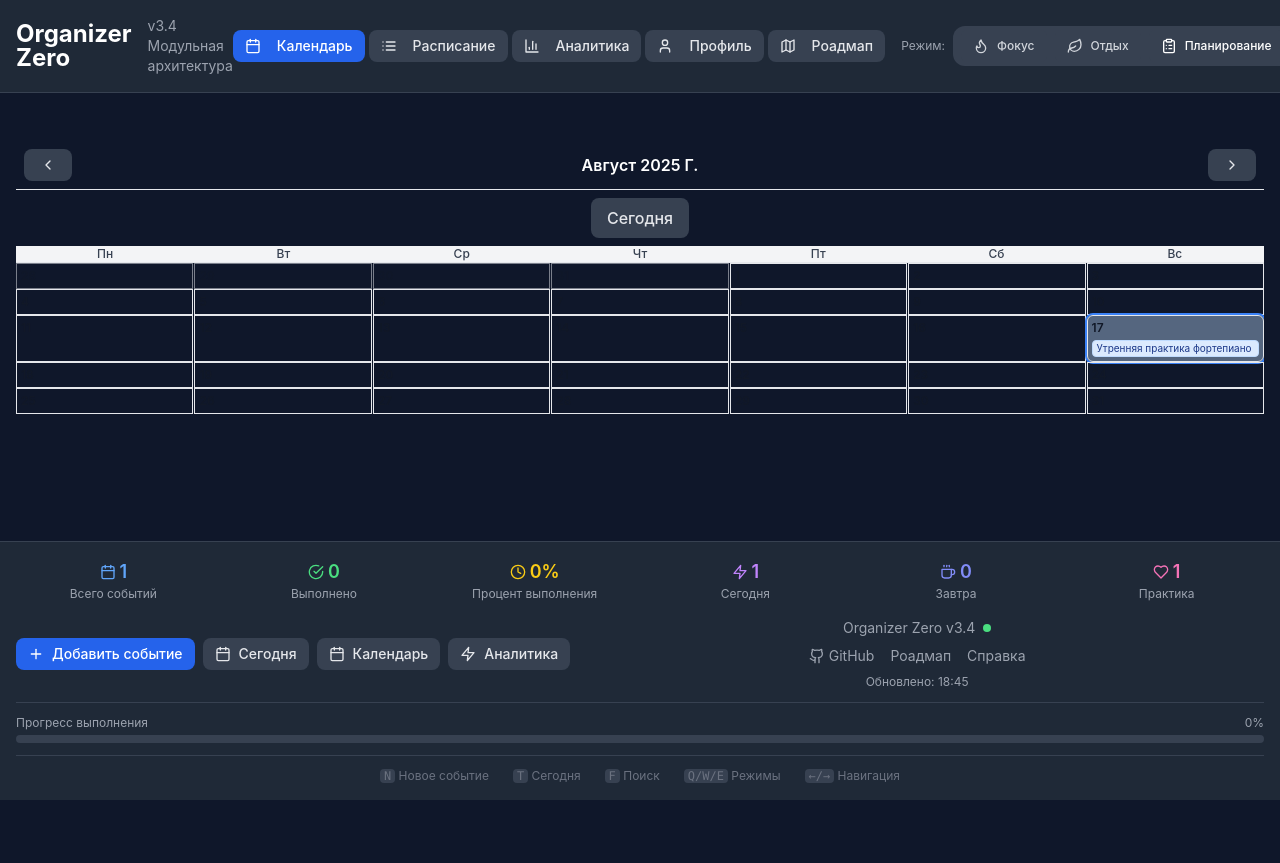
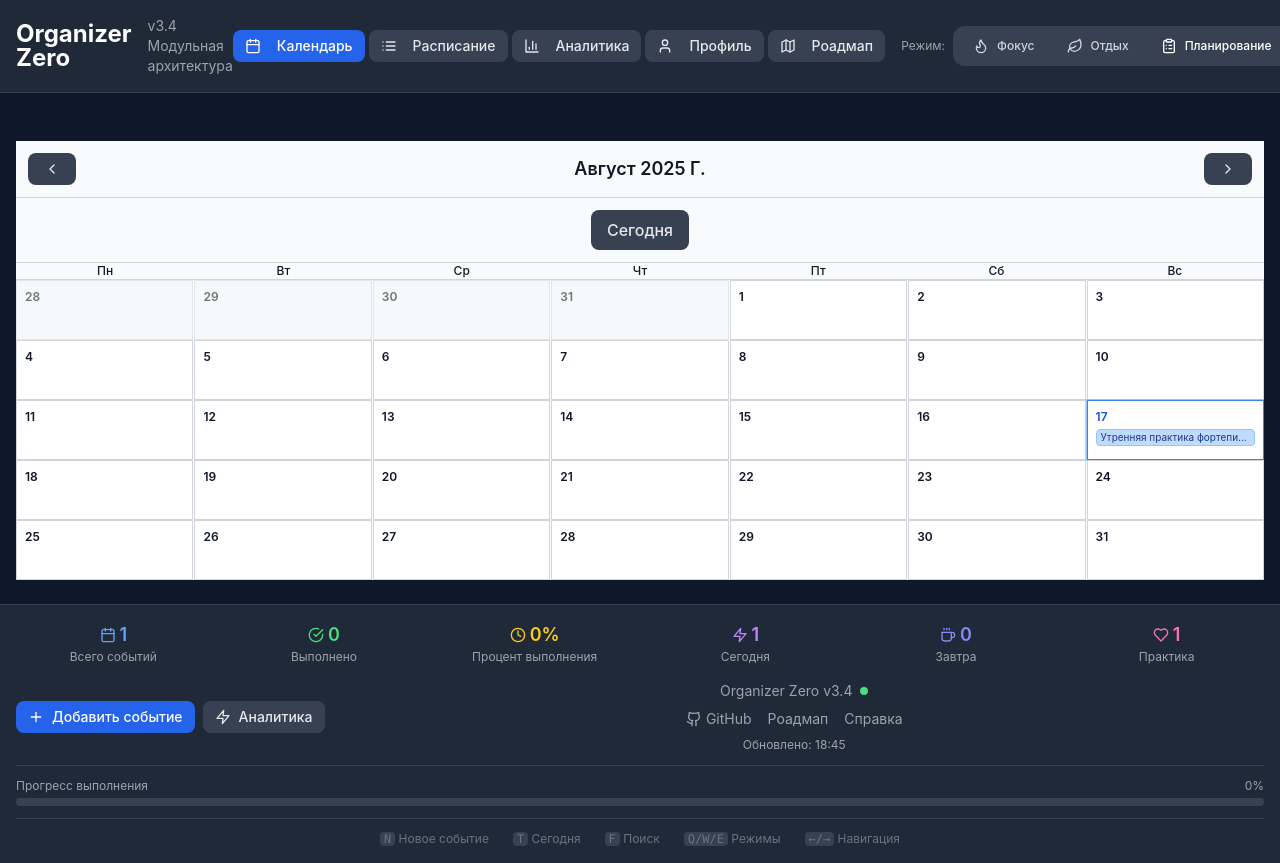
Before and after one commit to Fiddler1996/releaseFinal, a React (Vite) app in the folder organizer-zero/: page / in a window 1280 px wide. Before the commit the page ends 800 px from the top, so only its background shows below. Built offline with nearby package versions, Linux system fonts and the light colour scheme.

Commit message:
Refactor calendar and theme components, improve dark mode and UI styling
Co-authored-by: philippov.al <philippov.al@yandex.ru>

```diff
--- a/organizer-zero/src/components/layout/Footer.tsx
+++ b/organizer-zero/src/components/layout/Footer.tsx
@@ -10,7 +10,7 @@ import {
   Coffee,
   Github
 } from 'lucide-react';
-import { useAnalytics, useTimeBlocks, useCalendar, useNavigation } from '../../store/hooks';
+import { useAnalytics, useTimeBlocks, useNavigation } from '../../store/hooks';
 import { Button } from '../ui';
 import { formatNumber, formatPercent } from '../../utils/formatters';
 
@@ -20,7 +20,6 @@ import { formatNumber, formatPercent } from '../../utils/formatters';
 export const Footer: React.FC = () => {
   const analytics = useAnalytics();
   const { addTimeBlock, loading } = useTimeBlocks();
-  const { goToToday } = useCalendar();
   const { setActiveView } = useNavigation();
 
   const handleQuickAdd = () => {
@@ -36,15 +35,6 @@ export const Footer: React.FC = () => {
       type: 'personal',
       priority: 'medium'
     });
-  };
-
-  const handleTodayClick = () => {
-    setActiveView('calendar');
-    goToToday();
-  };
-
-  const handleCalendarClick = () => {
-    setActiveView('calendar');
   };
 
   const handleAnalyticsClick = () => {
@@ -121,26 +111,6 @@ export const Footer: React.FC = () => {
               aria-label="Быстро добавить событие"
             >
               <span className="hidden sm:inline">Добавить событие</span>
-            </Button>
-
-            <Button
-              variant="secondary"
-              size="sm"
-              onClick={handleTodayClick}
-              icon={Calendar}
-              aria-label="Перейти к сегодняшнему дню в календаре"
-            >
-              <span className="hidden sm:inline">Сегодня</span>
-            </Button>
-
-            <Button
-              variant="secondary"
-              size="sm"
-              onClick={handleCalendarClick}
-              icon={Calendar}
-              aria-label="Открыть календарь"
-            >
-              <span className="hidden md:inline">Календарь</span>
             </Button>
 
             <Button
--- a/organizer-zero/src/components/layout/Header.tsx
+++ b/organizer-zero/src/components/layout/Header.tsx
@@ -161,7 +161,7 @@ export const Header: React.FC = () => {
             variant="secondary"
             size="sm"
             onClick={toggleTheme}
-            icon={settings.animationsEnabled ? Sun : Moon}
+            icon={document.documentElement.classList.contains('dark') ? Sun : Moon}
             aria-label="Переключить тему"
           />
           {/* Домой */}
--- a/organizer-zero/src/components/views/CalendarView.tsx
+++ b/organizer-zero/src/components/views/CalendarView.tsx
@@ -45,22 +45,19 @@ const CalendarView: React.FC = () => {
       const events = getEventsForDate(dayKey);
       const isCurrentMonth = isSameMonth(clone, monthStart);
       const isToday = clone.toDateString() === new Date().toDateString();
-      const isSelected = dayKey === currentDate;
 
       days.push(
         <div
           key={clone.toISOString()}
           role="button"
-          aria-selected={isSelected}
           tabIndex={0}
           onClick={() => handleDateClick(clone)}
-          className={`flex flex-col p-1 border cursor-pointer transition-all duration-100
-            ${isCurrentMonth ? '' : 'opacity-50'}
-            ${isToday ? 'bg-blue-200/40' : ''}
-            ${isSelected ? 'ring-2 ring-blue-500 rounded-md' : ''}
+          className={`flex flex-col p-2 border cursor-pointer transition-all duration-200 min-h-[60px] hover:bg-gray-100 dark:hover:bg-gray-700
+            ${isCurrentMonth ? 'bg-white dark:bg-gray-800' : 'bg-gray-100 dark:bg-gray-700 opacity-60'}
+            ${isToday ? 'bg-blue-100 dark:bg-blue-900/40 border-blue-500 shadow-md ring-1 ring-blue-300 dark:ring-blue-600' : 'border-gray-300 dark:border-gray-600'}
           `}
         >
-          <span className="text-xs font-semibold text-gray-900 dark:text-white">
+          <span className={`text-xs font-semibold ${isToday ? 'text-blue-700 dark:text-blue-300' : 'text-gray-900 dark:text-gray-100'}`}>
             {clone.getDate()}
           </span>
 
@@ -69,14 +66,14 @@ const CalendarView: React.FC = () => {
               {events.slice(0, 3).map((ev: CalendarEvent) => (
                 <span
                   key={ev.id}
-                  className="block truncate text-[10px] bg-blue-100 text-blue-900 rounded px-1 border border-blue-200"
+                  className="block truncate text-[10px] bg-blue-200 dark:bg-blue-800 text-blue-900 dark:text-blue-100 rounded px-1 border border-blue-300 dark:border-blue-700"
                   title={ev.title}
                 >
                   {ev.title}
                 </span>
               ))}
               {events.length > 3 && (
-                <span className="text-[10px] text-gray-700 dark:text-gray-300">+{events.length - 3} ещё</span>
+                <span className="text-[10px] text-gray-600 dark:text-gray-400">+{events.length - 3} ещё</span>
               )}
             </div>
           )}
@@ -94,12 +91,12 @@ const CalendarView: React.FC = () => {
   }
 
   return (
-    <div className="flex flex-col h-full">
-      <div className="flex items-center justify-between p-2 border-b">
+    <div className="flex flex-col h-full bg-white dark:bg-gray-900">
+      <div className="flex items-center justify-between p-3 border-b border-gray-300 dark:border-gray-600 bg-gray-50 dark:bg-gray-800">
         <Button onClick={() => navigateCalendar('prev')}>
           <ChevronLeft className="w-4 h-4" />
         </Button>
-        <h2 className="font-semibold text-white capitalize">
+        <h2 className="font-semibold text-gray-900 dark:text-white capitalize text-lg">
           {base.toLocaleDateString('ru-RU', { month: 'long', year: 'numeric' })}
         </h2>
         <Button onClick={() => navigateCalendar('next')}>
@@ -107,44 +104,44 @@ const CalendarView: React.FC = () => {
         </Button>
       </div>
 
-      <div className="flex items-center justify-center p-2">
+      <div className="flex items-center justify-center p-3 bg-gray-50 dark:bg-gray-800 border-b border-gray-300 dark:border-gray-600">
         <Button onClick={goToToday}>Сегодня</Button>
       </div>
 
-      <div className="grid grid-cols-7 text-xs font-medium text-center border-b bg-gray-100 text-gray-700">
+      <div className="grid grid-cols-7 text-xs font-medium text-center border-b bg-gray-50 dark:bg-gray-800 text-gray-900 dark:text-gray-100 border-gray-300 dark:border-gray-600">
         <div>Пн</div><div>Вт</div><div>Ср</div><div>Чт</div><div>Пт</div><div>Сб</div><div>Вс</div>
       </div>
 
-      <div className="relative flex-1 overflow-y-auto">
+      <div className="relative flex-1 overflow-y-auto bg-white dark:bg-gray-900">
         {rows}
 
         {/* Modal with day events */}
         {modalDate && (
           <>
-            <div className="fixed inset-0 bg-black/60 z-40" onClick={() => setModalDate(null)} />
+            <div className="fixed inset-0 bg-black/70 z-40" onClick={() => setModalDate(null)} />
             <div className="fixed inset-0 z-50 flex items-center justify-center p-4">
-              <div className="w-full max-w-md bg-gray-800 text-white rounded-lg border border-gray-700 shadow-xl p-4">
+              <div className="w-full max-w-md bg-white dark:bg-gray-800 text-gray-900 dark:text-white rounded-lg border-2 border-gray-300 dark:border-gray-600 shadow-2xl p-4">
                 <div className="flex items-center justify-between mb-2">
                   <div className="font-semibold text-sm">
                     {modalDate.toLocaleDateString('ru-RU', { day: 'numeric', month: 'long', year: 'numeric' })}
                   </div>
-                  <button className="text-gray-400 hover:text-gray-200" onClick={() => setModalDate(null)}>×</button>
+                  <button className="text-gray-600 dark:text-gray-400 hover:text-gray-800 dark:hover:text-gray-200 text-xl" onClick={() => setModalDate(null)}>×</button>
                 </div>
                 <div className="max-h-80 overflow-y-auto space-y-2">
                   {getEventsForDate(modalDate.toISOString().split('T')[0]).length === 0 ? (
-                    <div className="text-sm text-gray-400">Нет событий</div>
+                    <div className="text-sm text-gray-500 dark:text-gray-400">Нет событий</div>
                   ) : (
                     getEventsForDate(modalDate.toISOString().split('T')[0]).map((ev) => (
-                      <div key={ev.id} className="border border-gray-700 rounded p-2 bg-gray-750/50">
+                      <div key={ev.id} className="border border-gray-300 dark:border-gray-600 rounded p-2 bg-gray-50 dark:bg-gray-750/50">
                         <div className="text-sm font-medium truncate">{ev.title}</div>
-                        <div className="text-xs text-gray-300">{ev.start} — {ev.end}</div>
-                        {ev.description && <div className="text-xs text-gray-400 mt-1 line-clamp-2">{ev.description}</div>}
+                        <div className="text-xs text-gray-600 dark:text-gray-300">{ev.start} — {ev.end}</div>
+                        {ev.description && <div className="text-xs text-gray-500 dark:text-gray-400 mt-1 line-clamp-2">{ev.description}</div>}
                       </div>
                     ))
                   )}
                 </div>
                 <div className="mt-3 text-right">
-                  <button className="px-3 py-1.5 bg-gray-700 hover:bg-gray-600 rounded text-sm" onClick={() => setModalDate(null)}>Закрыть</button>
+                  <button className="px-3 py-1.5 bg-gray-200 dark:bg-gray-700 hover:bg-gray-300 dark:hover:bg-gray-600 rounded text-sm text-gray-900 dark:text-white border border-gray-300 dark:border-gray-600" onClick={() => setModalDate(null)}>Закрыть</button>
                 </div>
               </div>
             </div>
```
